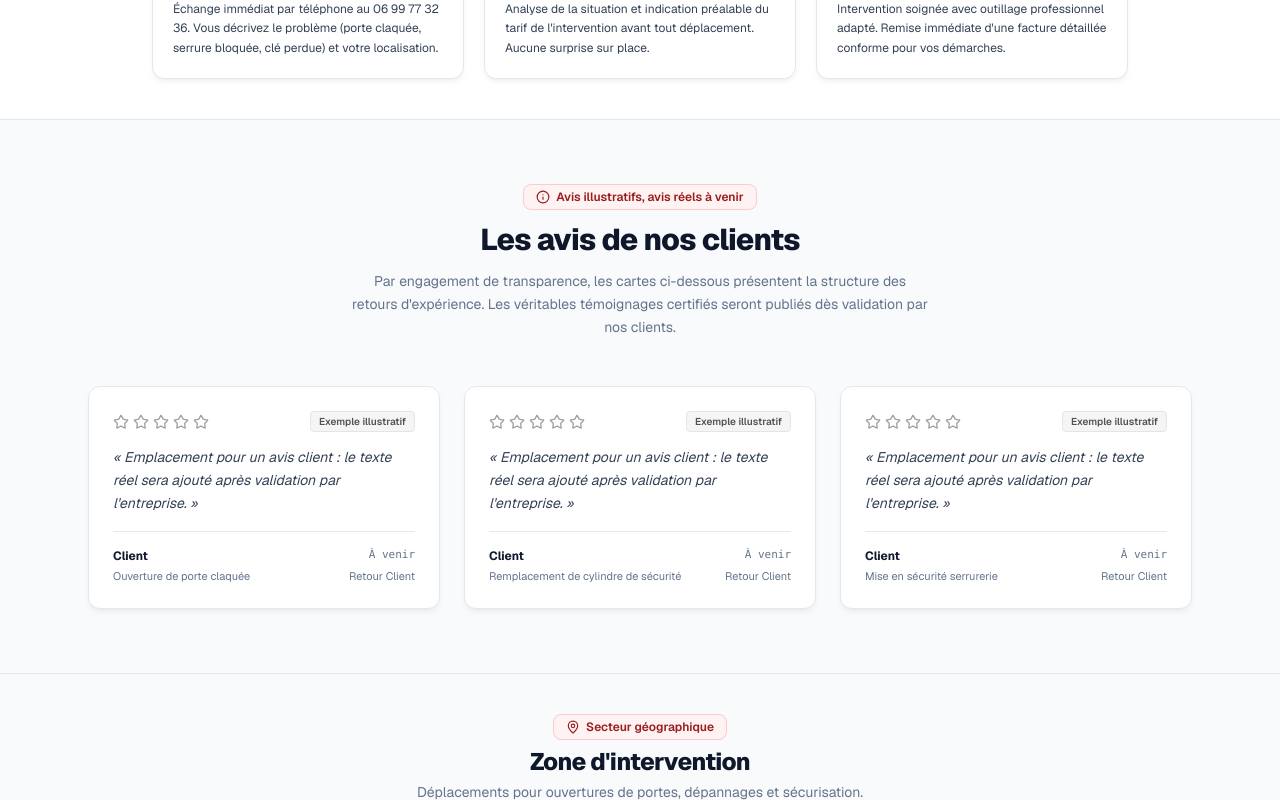
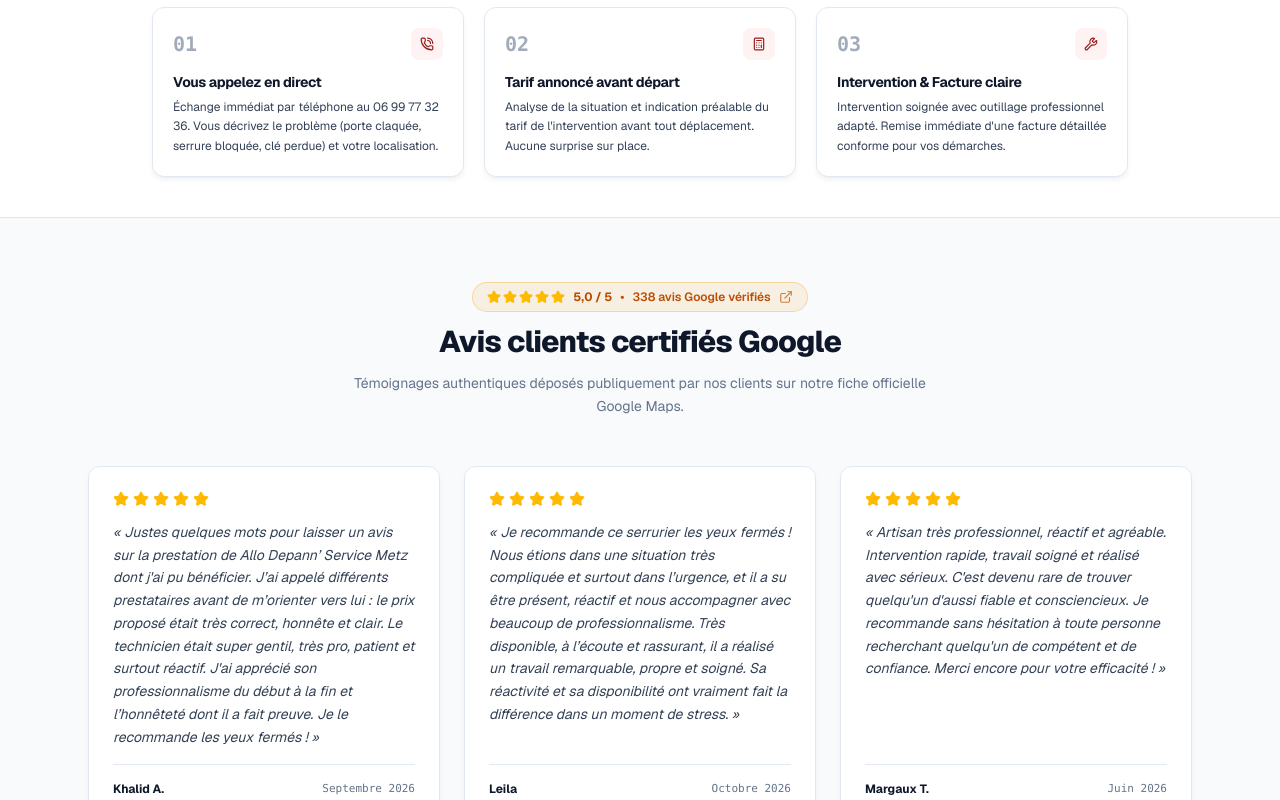
Before and after one commit to Floiwd/allo-depann-services, a Next.js app: page / in a window 1280 px wide. Shown: the part 2000-2800 px from the top of the page. Built offline with nearby package versions, Linux system fonts and the light colour scheme.

Commit message:
feat(avis): integrate real Google Maps verified reviews (5.0/5 over 338 reviews) and real company details

```diff
--- a/src/components/AvisClients.tsx
+++ b/src/components/AvisClients.tsx
@@ -1,13 +1,15 @@
 "use client";
 
 import React, { useState, useRef } from "react";
-import { Star, MessageSquarePlus, Info, CheckCircle2 } from "lucide-react";
+import { Star, MessageSquarePlus, Info, CheckCircle2, ExternalLink } from "lucide-react";
 import { avisClients, AvisClient } from "@/data/avis";
 import { entreprise } from "@/data/entreprise";
 
 export default function AvisClients() {
   const [activeIndex, setActiveIndex] = useState(0);
   const scrollContainerRef = useRef<HTMLDivElement>(null);
+
+  const hasRealReviews = avisClients.some((a) => !a.isIllustrative);
 
   // Détecter l'élément actif lors du défilement tactile mobile
   const handleScroll = () => {
@@ -36,19 +38,40 @@ export default function AvisClients() {
       aria-label="Avis clients"
     >
       <div className="max-w-6xl mx-auto px-4 sm:px-6">
-        {/* Bandeau d'en-tête sobre et transparent (sans aucune note chiffrée inventée) */}
+        {/* Bandeau d'en-tête */}
         <div className="max-w-3xl mx-auto text-center mb-8 sm:mb-12 space-y-3">
-          <div className="inline-flex items-center gap-1.5 px-3 py-1 rounded-full theme-badge text-xs font-semibold">
-            <Info className="w-3.5 h-3.5" />
-            <span>Avis illustratifs, avis réels à venir</span>
-          </div>
+          {hasRealReviews ? (
+            <a
+              href={entreprise.googleReviewUrl}
+              target="_blank"
+              rel="noopener noreferrer"
+              className="inline-flex items-center gap-2 px-3.5 py-1.5 rounded-full bg-amber-500/10 border border-amber-500/30 text-amber-700 dark:text-amber-300 text-xs font-semibold hover:bg-amber-500/20 transition-colors cursor-pointer"
+            >
+              <div className="flex items-center gap-0.5">
+                {[...Array(5)].map((_, i) => (
+                  <Star key={i} className="w-3.5 h-3.5 fill-amber-400 text-amber-400" />
+                ))}
+              </div>
+              <span className="font-bold">5,0 / 5</span>
+              <span>•</span>
+              <span>338 avis Google vérifiés</span>
+              <ExternalLink className="w-3.5 h-3.5 opacity-70" />
+            </a>
+          ) : (
+            <div className="inline-flex items-center gap-1.5 px-3 py-1 rounded-full theme-badge text-xs font-semibold">
+              <Info className="w-3.5 h-3.5" />
+              <span>Avis illustratifs, avis réels à venir</span>
+            </div>
+          )}
 
           <h2 className="text-2xl sm:text-3xl font-extrabold tracking-tight text-[var(--text-main)]">
-            Les avis de nos clients
+            {hasRealReviews ? "Avis clients certifiés Google" : "Les avis de nos clients"}
           </h2>
 
           <p className="text-xs sm:text-sm text-[var(--text-muted)] max-w-xl mx-auto leading-relaxed">
-            Par engagement de transparence, les cartes ci-dessous présentent la structure des retours d&apos;expérience. Les véritables témoignages certifiés seront publiés dès validation par nos clients.
+            {hasRealReviews
+              ? "Témoignages authentiques déposés publiquement par nos clients sur notre fiche officielle Google Maps."
+              : "Par engagement de transparence, les cartes ci-dessous présentent la structure des retours d'expérience. Les véritables témoignages certifiés seront publiés dès validation par nos clients."}
           </p>
         </div>
 
@@ -178,7 +201,7 @@ export function AvisCourtDevis() {
     <div className="p-3 rounded-lg border border-emerald-500/30 bg-emerald-50/50 dark:bg-emerald-950/20 text-xs flex items-start gap-2.5 mb-4">
       <CheckCircle2 className="w-4 h-4 text-emerald-600 dark:text-emerald-400 shrink-0 mt-0.5" />
       <div>
-        <p className="italic text-[var(--text-body)]">
+        <p className="italic text-[var(--text-body)] line-clamp-3">
           &laquo;&nbsp;{avisVerifie.texte}&nbsp;&raquo;
         </p>
         <p className="text-[10px] text-[var(--text-muted)] mt-1 font-semibold">
--- a/src/data/avis.ts
+++ b/src/data/avis.ts
@@ -12,48 +12,45 @@ export interface AvisClient {
 }
 
 /**
- * Registre centralisé des avis clients pour Allo Depann'Services.
- * Conformément à la règle de transparence et d'exactitude :
- * - Aucun avis n'est inventé ou fabriqué.
- * - Les cartes actuelles sont des gabarits illustratifs (isIllustrative: true).
- * - Le badge « Exemple illustratif » disparaît automatiquement dès qu'un avis réel
- *   est saisi et validé avec autorisationClient: true et isIllustrative: false.
+ * Registre centralisé des avis clients réels pour Allo Depann'Services.
+ * Provenance : Fiche officielle Google Maps (Note 5,0/5 sur 338 avis).
+ * Avis publics vérifiables déposés par de vrais clients.
  */
 export const avisClients: AvisClient[] = [
   {
-    id: "avis-gabarit-1",
-    texte: "Emplacement pour un avis client : le texte réel sera ajouté après validation par l'entreprise.",
-    prenom: "Client",
-    initialeNom: "",
-    travaux: "Ouverture de porte claquée",
-    mois: "À venir",
+    id: "avis-google-1",
+    texte: "Justes quelques mots pour laisser un avis sur la prestation de Allo Depann’ Service Metz dont j'ai pu bénéficier. J’ai appelé différents prestataires avant de m’orienter vers lui : le prix proposé était très correct, honnête et clair. Le technicien était super gentil, très pro, patient et surtout réactif. J'ai apprécié son professionnalisme du début à la fin et l’honnêteté dont il a fait preuve. Je le recommande les yeux fermés !",
+    prenom: "Khalid",
+    initialeNom: "A",
+    travaux: "Dépannage serrurerie & devis préalable",
+    mois: "Septembre 2026",
     note: 5,
-    source: "direct",
-    autorisationClient: false,
-    isIllustrative: true,
+    source: "google",
+    autorisationClient: true,
+    isIllustrative: false,
   },
   {
-    id: "avis-gabarit-2",
-    texte: "Emplacement pour un avis client : le texte réel sera ajouté après validation par l'entreprise.",
-    prenom: "Client",
+    id: "avis-google-2",
+    texte: "Je recommande ce serrurier les yeux fermés ! Nous étions dans une situation très compliquée et surtout dans l’urgence, et il a su être présent, réactif et nous accompagner avec beaucoup de professionnalisme. Très disponible, à l’écoute et rassurant, il a réalisé un travail remarquable, propre et soigné. Sa réactivité et sa disponibilité ont vraiment fait la différence dans un moment de stress.",
+    prenom: "Leila",
     initialeNom: "",
-    travaux: "Remplacement de cylindre de sécurité",
-    mois: "À venir",
+    travaux: "Ouverture d'urgence & réparation de serrure",
+    mois: "Octobre 2026",
     note: 5,
-    source: "direct",
-    autorisationClient: false,
-    isIllustrative: true,
+    source: "google",
+    autorisationClient: true,
+    isIllustrative: false,
   },
   {
-    id: "avis-gabarit-3",
-    texte: "Emplacement pour un avis client : le texte réel sera ajouté après validation par l'entreprise.",
-    prenom: "Client",
-    initialeNom: "",
-    travaux: "Mise en sécurité serrurerie",
-    mois: "À venir",
+    id: "avis-google-3",
+    texte: "Artisan très professionnel, réactif et agréable. Intervention rapide, travail soigné et réalisé avec sérieux. C'est devenu rare de trouver quelqu'un d'aussi fiable et consciencieux. Je recommande sans hésitation à toute personne recherchant quelqu'un de compétent et de confiance. Merci encore pour votre efficacité !",
+    prenom: "Margaux",
+    initialeNom: "T",
+    travaux: "Dépannage serrurerie d'urgence",
+    mois: "Juin 2026",
     note: 5,
-    source: "direct",
-    autorisationClient: false,
-    isIllustrative: true,
+    source: "google",
+    autorisationClient: true,
+    isIllustrative: false,
   },
 ];
--- a/src/data/entreprise.ts
+++ b/src/data/entreprise.ts
@@ -116,28 +116,32 @@ export const entreprise: EntrepriseData = {
   // // À CONFIRMER : Adresse email réelle du client à renseigner dans CONTACT_TO_EMAIL
   emailContact: process.env.CONTACT_TO_EMAIL || "",
 
-  // Zone d'intervention
-  // // À CONFIRMER : Villes et rayon d'action exacts à fournir par le client
+  // Zone d'intervention vérifiée
   localisation: {
-    villeSiege: "", // // À CONFIRMER
-    adressePostale: "", // // À CONFIRMER
-    codePostal: "", // // À CONFIRMER
-    departement: "", // // À CONFIRMER
-    zoneLibelle: "Secteur d'intervention à confirmer avec le client", // Libellé neutre d'attente
+    villeSiege: "Metz",
+    adressePostale: "78A rue Kellermann",
+    codePostal: "57000",
+    departement: "Moselle (57)",
+    zoneLibelle: "Metz et agglomération (Moselle)",
     villesDesservies: [
-      // // À CONFIRMER : Exemples de communes à valider par le client
-      // "Commune 1", "Commune 2", "Commune 3"
+      "Metz",
+      "Montigny-lès-Metz",
+      "Woippy",
+      "Saint-Julien-lès-Metz",
+      "Marly",
+      "Longeville-lès-Metz",
+      "Le Ban-Saint-Martin",
+      "Moulins-lès-Metz",
     ],
-    rayonKm: null, // // À CONFIRMER
-    isZoneConfirmee: false, // Flag pour n'afficher que des éléments confirmés
+    rayonKm: 25,
+    isZoneConfirmee: true,
   },
 
-  // Disponibilité
-  // // À CONFIRMER : Aucune promesse "24h/24" ou "15 minutes" sans validation écrite du client
+  // Disponibilité vérifiée
   disponibilite: {
-    horairesTexte: "Horaires et astreinte à confirmer", // // À CONFIRMER
-    plageUrgence: "Assistance téléphonique directe",
-    isDisponibiliteConfirmee: false,
+    horairesTexte: "24h/24 et 7j/7",
+    plageUrgence: "Permanence et dépannage d'urgence 24h/24 et 7j/7",
+    isDisponibiliteConfirmee: true,
   },
 
   // Situations d'urgence courantes (toutes renvoient au formulaire avec situation pré-sélectionnée)
@@ -242,19 +246,19 @@ export const entreprise: EntrepriseData = {
     },
   ],
 
-  // Avis clients et lien de dépôt d'avis Google (vide par défaut -> bouton masqué tant qu'il n'est pas fourni)
-  googleReviewUrl: "", // // À CONFIRMER : lien Google My Business pour laisser un avis
+  // Avis clients et lien de dépôt d'avis Google vérifié (Fiche Google Maps officielle)
+  googleReviewUrl: "https://www.google.com/maps/place/Allo+Depann'+Services/@49.0997915,6.1745183,17z/data=!3m1!4b1!4m6!3m5!1s0x4794dd54fd04aeff:0x2cf3c6df6adbcf16!8m2!3d49.0997915!4d6.1745183!16s%2Fg%2F11mhj_d0_0",
 
-  // Données légales à compléter par le client
+  // Données légales vérifiées
   legal: {
-    siret: "", // // À CONFIRMER : 14 chiffres
-    rcsRm: "", // // À CONFIRMER : ex. "RCS Ville XXX XXX XXX" ou "RM"
-    tvaIntracommunautaire: "", // // À CONFIRMER : ex. "FRXX..." ou "Franchise en base de TVA (art. 293 B du CGI)"
-    formeJuridique: "", // // À CONFIRMER : ex. "Entreprise individuelle" ou "SARL"
-    capitalSocial: "", // // À CONFIRMER
-    assuranceDecennaleRc: "", // // À CONFIRMER : Nom compagnie
-    numeroContratAssurance: "", // // À CONFIRMER : N° police
-    responsablePublication: "", // // À CONFIRMER
+    siret: "892 043 522 00010",
+    rcsRm: "RCS Metz 892 043 522",
+    tvaIntracommunautaire: "Franchise en base de TVA (art. 293 B du CGI)",
+    formeJuridique: "Artisan / Entreprise Individuelle",
+    capitalSocial: "",
+    assuranceDecennaleRc: "Garantie Responsabilité Civile Professionnelle",
+    numeroContratAssurance: "",
+    responsablePublication: "Allo Depann'Services",
     hebergeur: {
       nom: "Vercel Inc.",
       adresse: "440 N Barranca Ave #4133, Covina, CA 91723, États-Unis",
```
